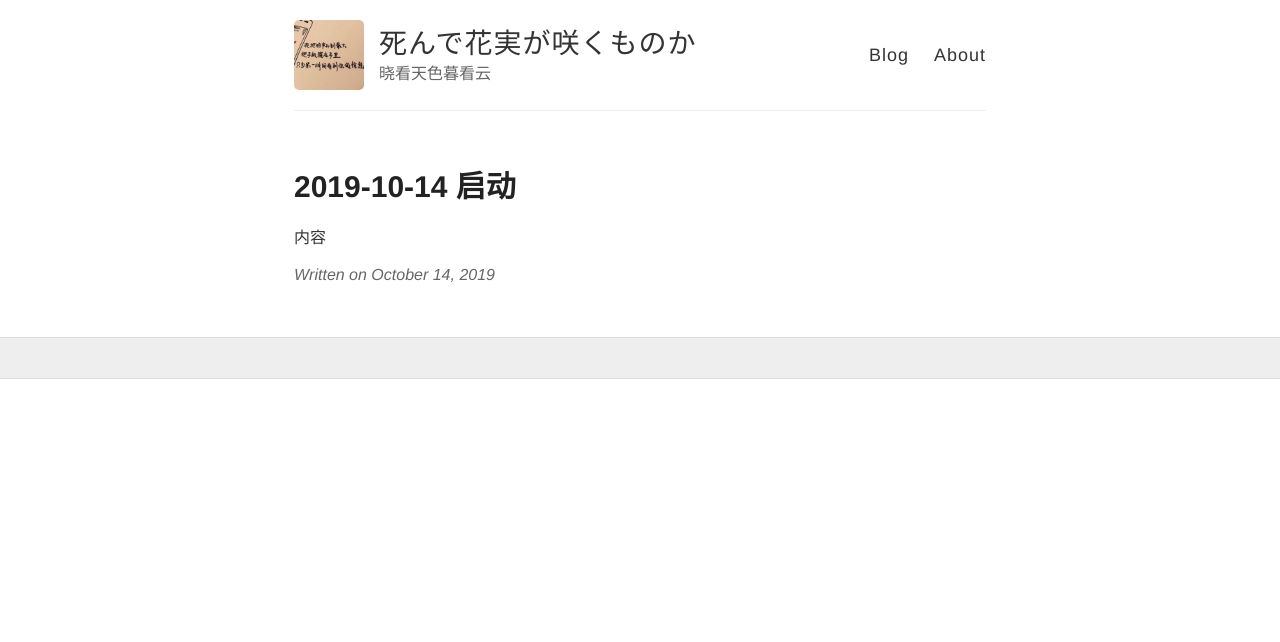
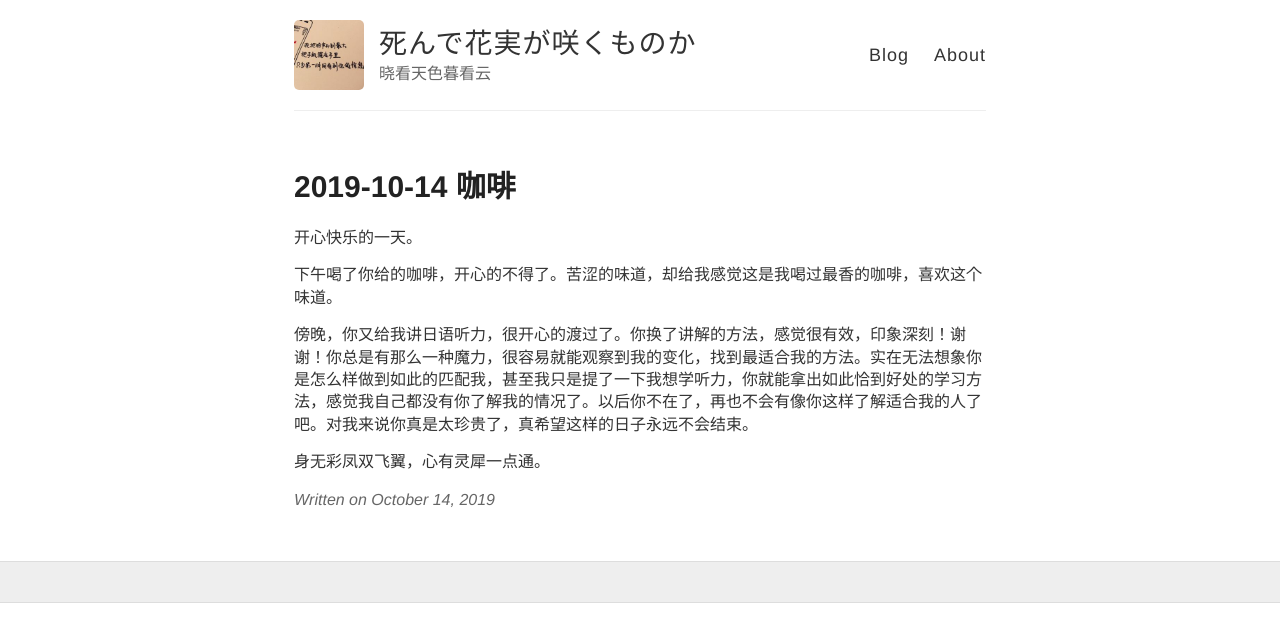
Before and after one commit to wiki650/wiki650.github.io, a Jekyll site: the page built from _posts/2019-10-14-wiki20191014.md, in a window 1280 px wide. Shown: the top 642 px of the page. Built offline with Jekyll 4.4.1, drawn with Linux system fonts in a browser that asks for light colours; comment, search, counter and statistics services are not loaded.

Commit message:
Update 2019-10-14-wiki20191014.md

```diff
--- a/_posts/2019-10-14-wiki20191014.md
+++ b/_posts/2019-10-14-wiki20191014.md
@@ -1,7 +1,12 @@
 ---
 layout: post
-title: 2019-10-14 启动
+title: 2019-10-14 咖啡
 ---
 
+开心快乐的一天。
 
-内容
+下午喝了你给的咖啡，开心的不得了。苦涩的味道，却给我感觉这是我喝过最香的咖啡，喜欢这个味道。
+
+傍晚，你又给我讲日语听力，很开心的渡过了。你换了讲解的方法，感觉很有效，印象深刻！谢谢！你总是有那么一种魔力，很容易就能观察到我的变化，找到最适合我的方法。实在无法想象你是怎么样做到如此的匹配我，甚至我只是提了一下我想学听力，你就能拿出如此恰到好处的学习方法，感觉我自己都没有你了解我的情况了。以后你不在了，再也不会有像你这样了解适合我的人了吧。对我来说你真是太珍贵了，真希望这样的日子永远不会结束。
+
+身无彩凤双飞翼，心有灵犀一点通。
```
